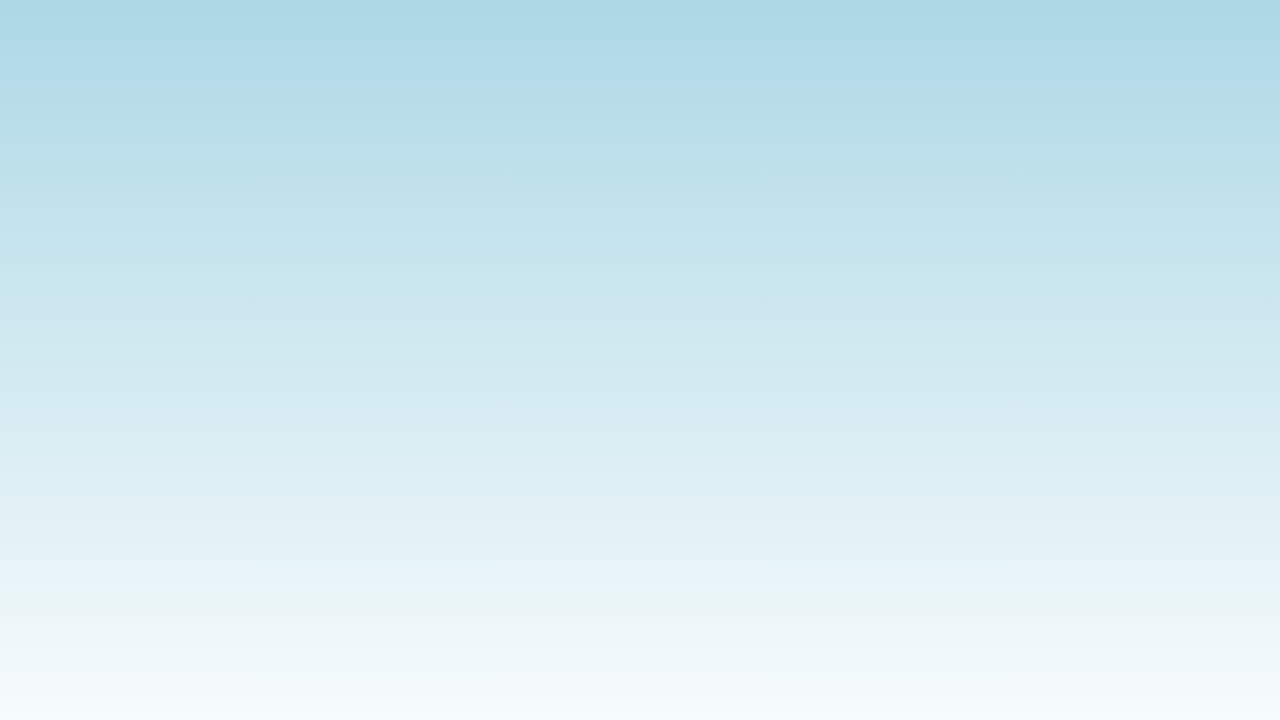
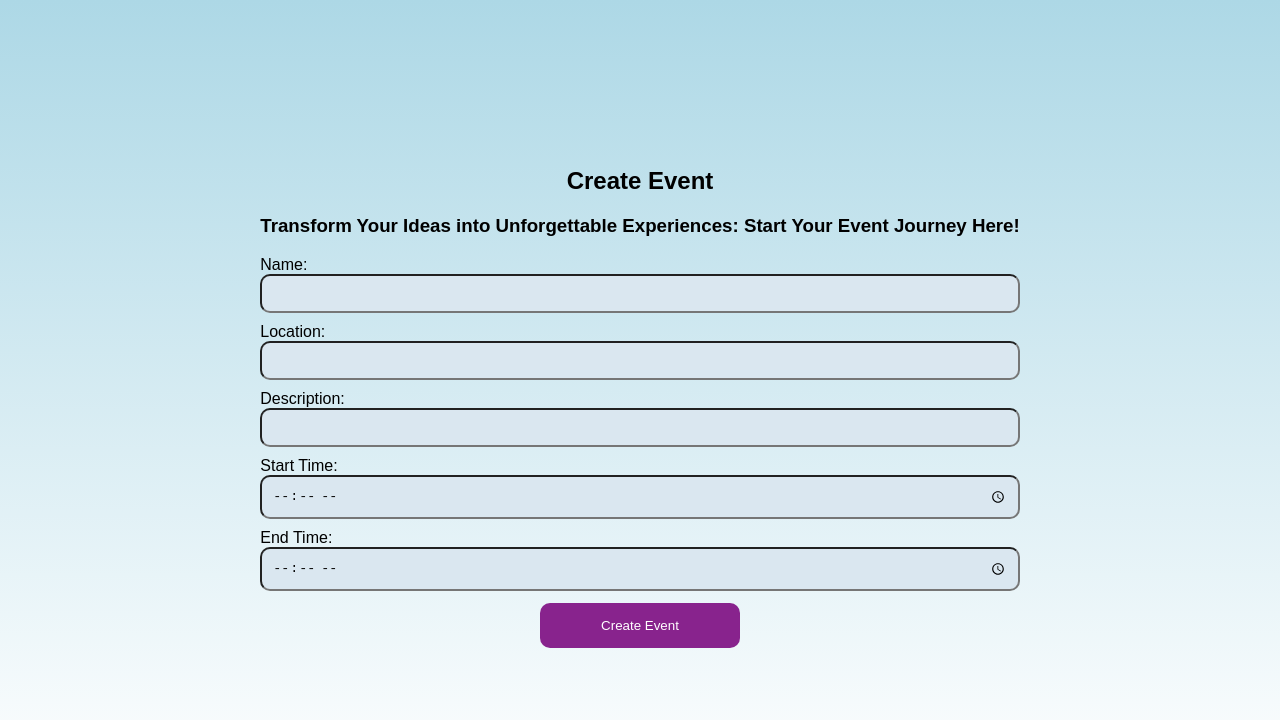
Before and after one commit to arinalupusor/InteractiveMap, a React (Create React App) app in the folder frontend/: page /create-event in a window 1280 px wide. Before the commit this address had no page. Shown: the top 720 px of the page. Built offline with nearby package versions, Linux system fonts and the light colour scheme; some icons are missing.

Commit message:
Pagini Create event + View my events

```diff
--- a/frontend/src/App.js
+++ b/frontend/src/App.js
@@ -11,6 +11,10 @@ import PinPage from './pages/PinPage';
 import './App.css';
 import './Register.css';
 import './Login.css';
+import CreateEvent from './pages/CreateEvent';
+import ViewmyEvents from './pages/ViewmyEvents';
+import './CreateEvent.css';
+import './Viewmyevents.css';
 
 function App() {
     const [email, setEmail] = useState(() => {
@@ -49,6 +53,8 @@ function App() {
                         <Route path="/event" element={<Events />} />
                         <Route path="/event/:event_id" element={<Events />} />
                         <Route path="/map" element={<LeafletMap />} />
+                        <Route path="/create-event" element={<CreateEvent />} />
+                        <Route path="/view-my-events" element={<ViewmyEvents />} />
                     </Routes>
 
                 </BrowserRouter>
@@ -57,4 +63,4 @@ function App() {
     );
 }
 
-export default App;
+export default App;
--- /dev/null
+++ b/frontend/src/CreateEvent.css
@@ -0,0 +1,45 @@
+.create-event-container {
+    max-width: 500;
+    margin: auto;
+    padding: 20px;
+    background-color: #fff;
+}
+h2 {
+    text-align: center;
+    position: relative;
+}
+form {
+    display: flex;
+    flex-direction: column;
+}
+input {
+    padding: 8px;
+    margin-bottom: 16px;
+
+}
+input:hover,
+input:focus {
+  border-color: #af4c86; /* sau orice altă culoare pe care o preferi */
+}
+button {
+    width: 200px;
+    padding: 15px;
+    background-color: #88238d;
+    color: white;
+    border: none;
+    cursor: pointer;
+    align-self: center;
+  }
+
+  button:hover,
+  button:focus {
+    background-color: #45a049;
+  }
+  input {
+    display: inline-block;
+    padding: 10px;
+    background-color: #dae7f0; /* sau orice altă culoare pe care o preferi */
+    color: #030303; /* culoare text */
+    border-radius: 10px; /* valoarea border-radius controlează gradul de rotunjire a colțurilor */
+    margin-bottom: 10px;
+  }
--- a/frontend/src/Pinn.css
+++ b/frontend/src/Pinn.css
@@ -2,3 +2,27 @@
     background-color: transparent;
 
 }
+.home-container {
+    /* Stilurile existente ale containerului principal */
+    position: relative; /* Adaugă această proprietate pentru a face posibilă poziționarea absolută a butoanelor în container */
+}
+
+.button-container {
+    position: relative; /* Schimbă la poziționare absolută pentru a le poziționa relativ la .home-container */
+    bottom: 10px; /* Schimbă la o valoare mai mare pentru a le poziționa mai sus */
+    right: 130px; /* Schimbă la o valoare mai mare pentru a le poziționa mai la stânga */
+    display: flex;
+
+}
+
+.create-event-button,
+.view-my-events-button {
+    margin-left: 10px;
+    align-self: start;
+    padding: 20px;
+}
+
+/* Adaugă spațiu între butoane */
+.create-event-button {
+    margin-right: 10px;
+}
--- /dev/null
+++ b/frontend/src/pages/CreateEvent.js
@@ -0,0 +1,51 @@
+import React, { useState } from "react";
+
+const CreateEvent = () => {
+    const [eventDetails, setEventDetails] = useState({
+        name: "",
+        location: "",
+        description: "",
+        startTime: "",
+        endTime: "",
+    });
+
+    const handleInputChange = (e) => {
+        const { name, value } = e.target;
+        setEventDetails((prevDetails) => ({
+            ...prevDetails,
+            [name]: value,
+        }));
+    };
+
+    const handleCreateEvent = () => {
+        console.log("Create event button clicked", eventDetails);
+        // Aici poți adăuga logica pentru a trimite detalii către API pentru a salva evenimentul
+    };
+
+    return (
+        <div>
+            <h2>Create Event</h2>
+            <h3>Transform Your Ideas into Unforgettable Experiences: Start Your Event Journey Here!</h3>
+            <form>
+                <label>Name:</label>
+                <input type="text" name="name" value={eventDetails.title} onChange={handleInputChange} />
+
+                <label>Location:</label>
+                <input type="text" name="location" value={eventDetails.location} onChange={handleInputChange} />
+
+                <label>Description:</label>
+                <input type="text" name="description" value={eventDetails.description} onChange={handleInputChange} />
+
+                <label>Start Time:</label>
+                <input type="time" name="startTime" value={eventDetails.startTime} onChange={handleInputChange} />
+
+                <label>End Time:</label>
+                <input type="time" name="endTime" value={eventDetails.endTime} onChange={handleInputChange} />
+
+                <button type="button" onClick={handleCreateEvent}>Create Event</button>
+            </form>
+        </div>
+    );
+};
+
+export default CreateEvent;
--- a/frontend/src/pages/Home.js
+++ b/frontend/src/pages/Home.js
@@ -4,16 +4,27 @@ import Authcontext from "../components/AuthContext";
 import LeafletMap from "../components/LeafletMap";
 import Header from "../components/Header";
 import UpcomingEvents from "../components/UpcomingEvents";
+import { Link } from 'react-router-dom';
 
 
 const Home = () => {
     const {isAuthenticated, accountType, email, token} = useContext(Authcontext);
+
 
     return (
         <div className="home-container">
             <Header />
             <LeafletMap />
             <UpcomingEvents />
+
+            <div className="button-container">
+            <Link to="/create-event">
+                <button className="create-event-button">Create Event</button>
+                </Link>
+                <Link to="/view-my-events">
+                <button className="view-my-events-button">View My Events</button>
+                </Link>
+            </div>
         </div>
     );
 };
--- /dev/null
+++ b/frontend/src/pages/ViewmyEvents.js
@@ -0,0 +1,9 @@
+import React, { useState } from "react";
+export default function()
+{
+  return(
+    <>
+    <h2>View my events</h2>
+    </>
+  )
+}
```
Also changed, not shown: frontend/src/Viewmyevents.css (added).
